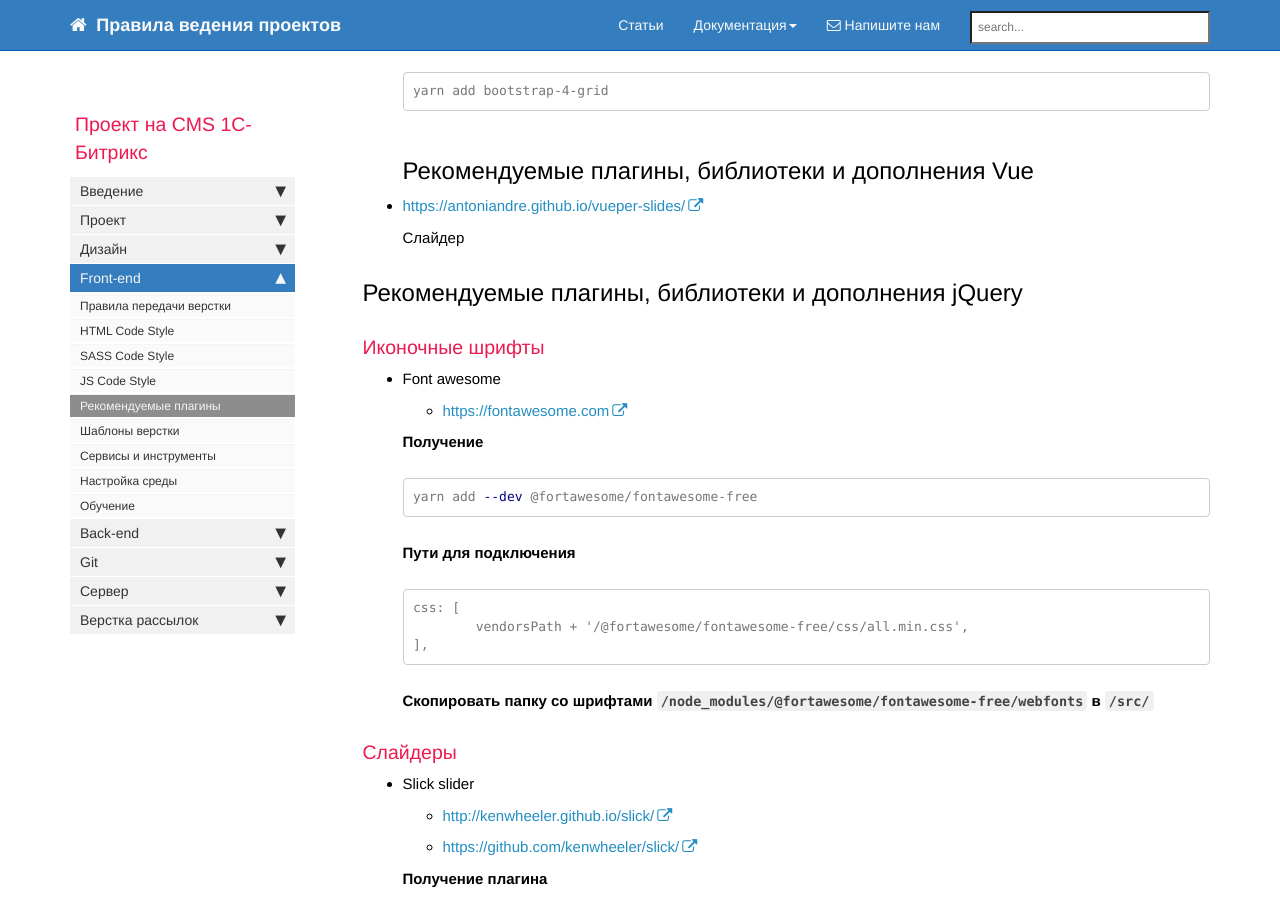
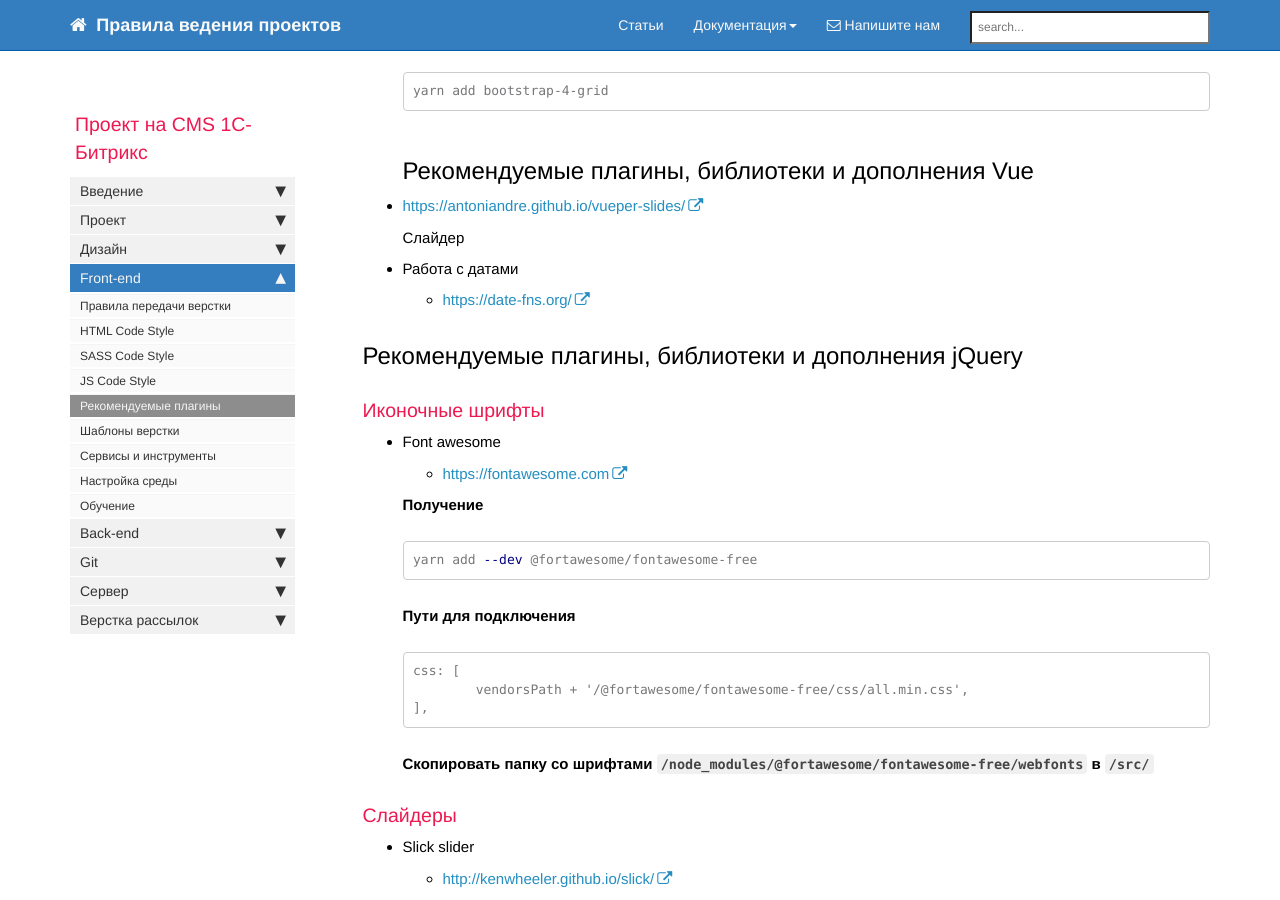
Before and after one commit to gdecider/gdecider.github.io, a Jekyll site: the page built from pages/bx/bx_front-recomend-plugins.md, in a window 1280 px wide and 900 px high, scrolled down 992 px. Built offline with Jekyll 4.4.1, drawn with Linux system fonts in a browser that asks for light colours; nearby versions of some CDN libraries; comment, search, counter and statistics services are not loaded.

Commit message:
Update bx_front-recomend-plugins.md

```diff
--- a/pages/bx/bx_front-recomend-plugins.md
+++ b/pages/bx/bx_front-recomend-plugins.md
@@ -54,6 +54,9 @@ toc: false
 * [https://antoniandre.github.io/vueper-slides/](https://antoniandre.github.io/vueper-slides/)
 
   Слайдер
+
+* Работа с датами
+  * [https://date-fns.org/](https://date-fns.org/)
 
 ## Рекомендуемые плагины, библиотеки и дополнения jQuery
 
```
